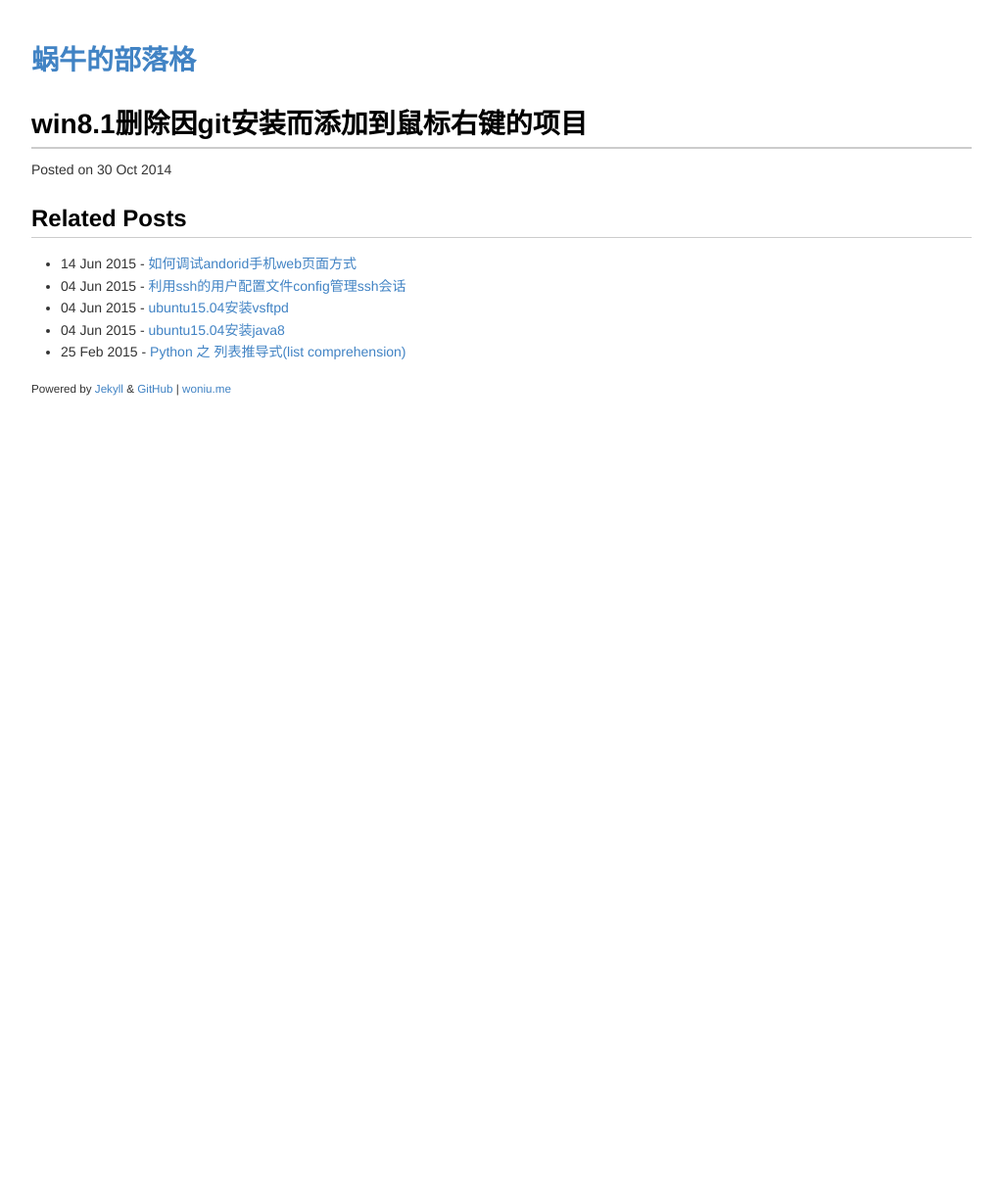
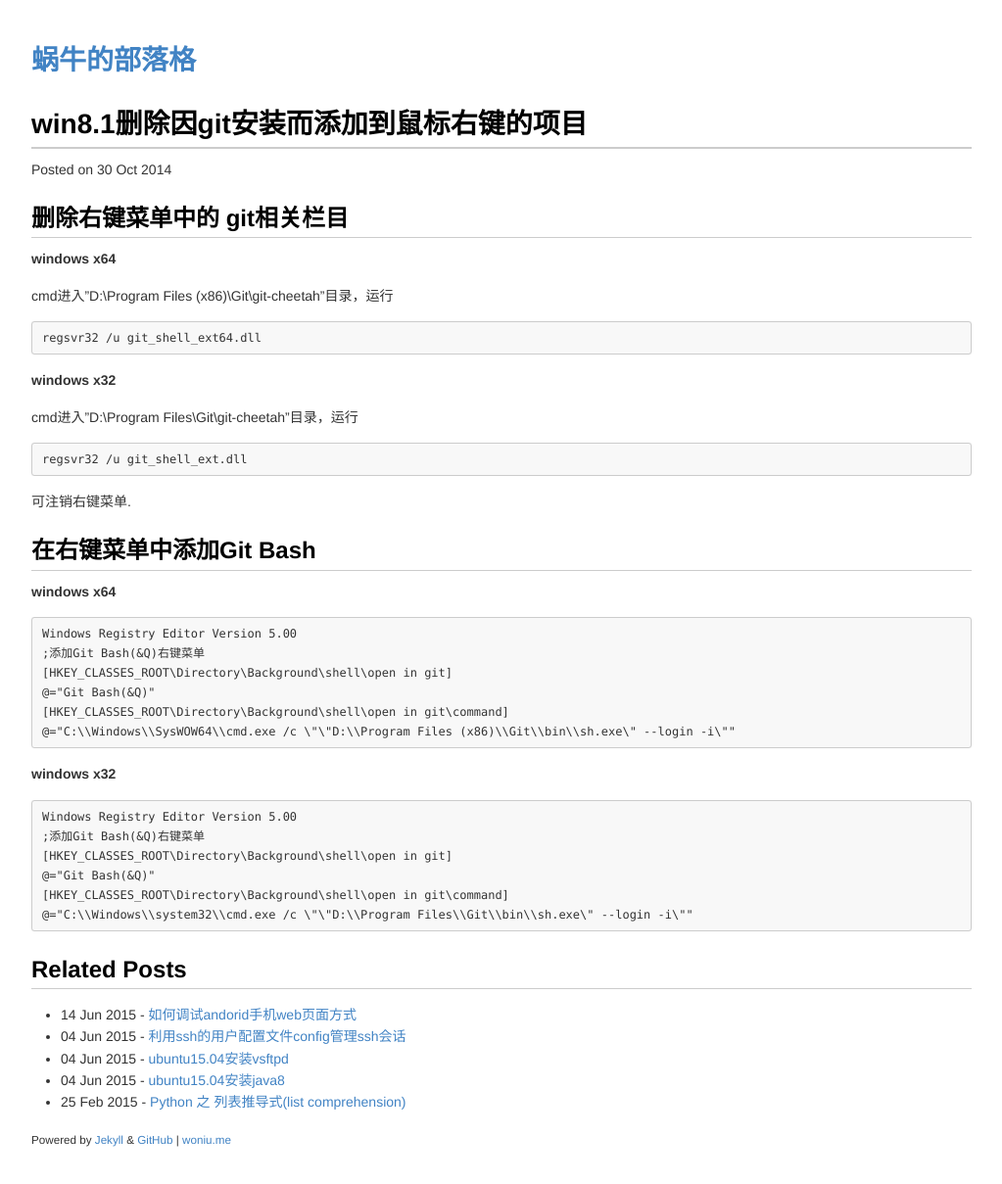
Before and after one commit to peng2089/dp.github.io, a Jekyll site: the page built from _posts/2014-10-30-win8.1删除因git安装而添加到鼠标右键的项目.md, in a window 1280 px wide. Shown: the whole page at 98% size, without its empty margins (128-1151 px from the left). Built offline with Jekyll 4.4.1, drawn with Linux system fonts in a browser that asks for light colours; before the commit the page ends 900 px from its top, so only the background shows below that.

Commit message:
change files

````diff
--- a/_posts/2014-10-30-win8.1删除因git安装而添加到鼠标右键的项目.md
+++ b/_posts/2014-10-30-win8.1删除因git安装而添加到鼠标右键的项目.md
@@ -3,5 +3,49 @@ layout: post
 title: win8.1删除因git安装而添加到鼠标右键的项目
 keywords: git,鼠标右键
 description: win8.1删除因git安装而添加到鼠标右键的项目
-tags: [ win8.1, 鼠标右键]
+tags: [win8.1,鼠标右键]
 ---
+
+## 删除右键菜单中的 git相关栏目
+
+**windows x64**
+
+cmd进入"D:\Program Files (x86)\Git\git-cheetah"目录，运行
+
+```
+regsvr32 /u git_shell_ext64.dll
+```
+
+**windows x32**
+
+cmd进入"D:\Program Files\Git\git-cheetah"目录，运行
+
+```
+regsvr32 /u git_shell_ext.dll
+```
+
+可注销右键菜单.
+
+## 在右键菜单中添加Git Bash
+
+**windows x64**
+
+```
+Windows Registry Editor Version 5.00
+;添加Git Bash(&Q)右键菜单
+[HKEY_CLASSES_ROOT\Directory\Background\shell\open in git]
+@="Git Bash(&Q)"
+[HKEY_CLASSES_ROOT\Directory\Background\shell\open in git\command]
+@="C:\\Windows\\SysWOW64\\cmd.exe /c \"\"D:\\Program Files (x86)\\Git\\bin\\sh.exe\" --login -i\""
+```
+
+**windows x32**
+
+```
+Windows Registry Editor Version 5.00
+;添加Git Bash(&Q)右键菜单
+[HKEY_CLASSES_ROOT\Directory\Background\shell\open in git]
+@="Git Bash(&Q)"
+[HKEY_CLASSES_ROOT\Directory\Background\shell\open in git\command]
+@="C:\\Windows\\system32\\cmd.exe /c \"\"D:\\Program Files\\Git\\bin\\sh.exe\" --login -i\""
+```
````
